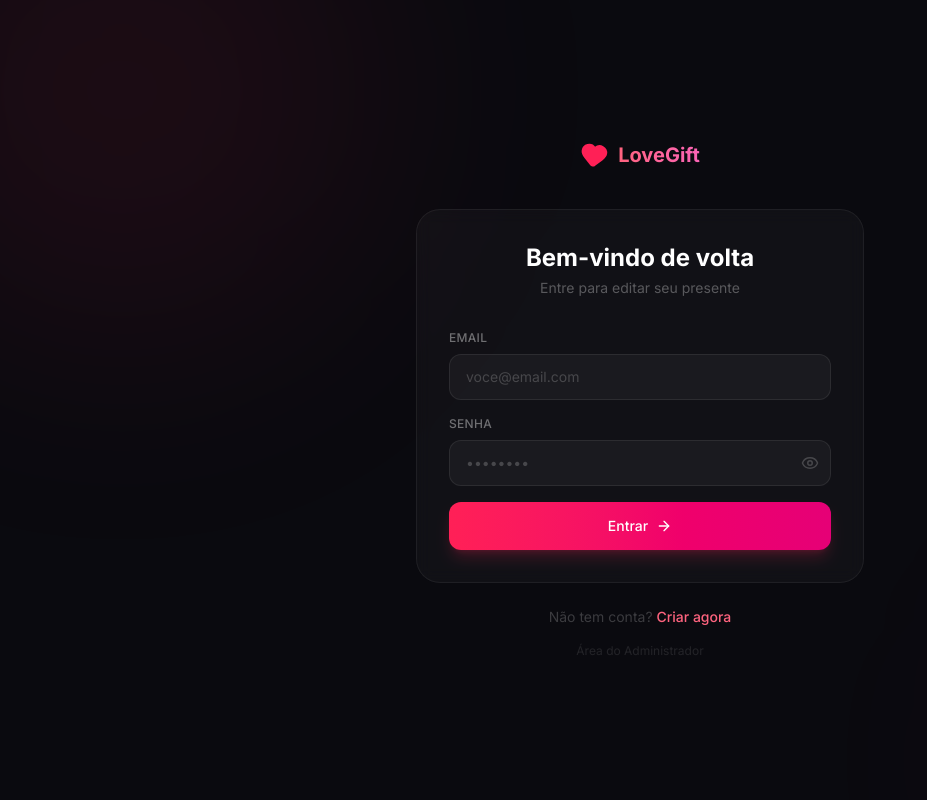
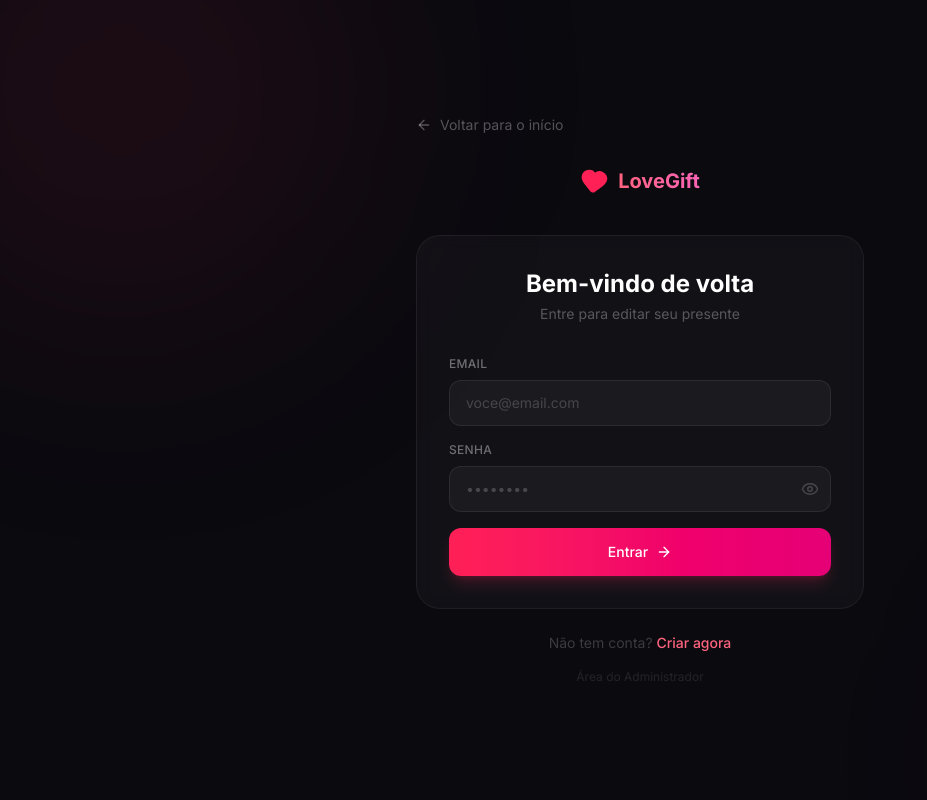
Before and after one commit to MarceloAugusto777/lovegift, a Next.js app: page /login in a window 1280 px wide. Shown: the whole page, without its empty margins (0-927 px from the left). Built offline with nearby package versions, Linux system fonts and the light colour scheme; no server answers; a web font is replaced by a local one.

Commit message:
feat: add back button on login page

```diff
--- a/src/app/login/page.tsx
+++ b/src/app/login/page.tsx
@@ -3,7 +3,7 @@
 import { useState, useEffect } from 'react'
 import { useRouter } from 'next/navigation'
 import { motion } from 'framer-motion'
-import { Heart, Eye, EyeOff, Loader2, ArrowRight } from 'lucide-react'
+import { Heart, Eye, EyeOff, Loader2, ArrowRight, ArrowLeft } from 'lucide-react'
 
 export default function LoginPage() {
   const router = useRouter()
@@ -64,6 +64,14 @@ export default function LoginPage() {
         transition={{ duration: 0.5 }}
         className="w-full max-w-md relative z-10"
       >
+        {/* Back to home */}
+        <button
+          onClick={() => router.push('/')}
+          className="flex items-center gap-2 text-white/30 hover:text-white/60 transition-colors text-sm mb-8"
+        >
+          <ArrowLeft size={16} /> Voltar para o início
+        </button>
+
         {/* Logo */}
         <div className="flex items-center gap-2.5 mb-10 justify-center">
           <motion.div
```
